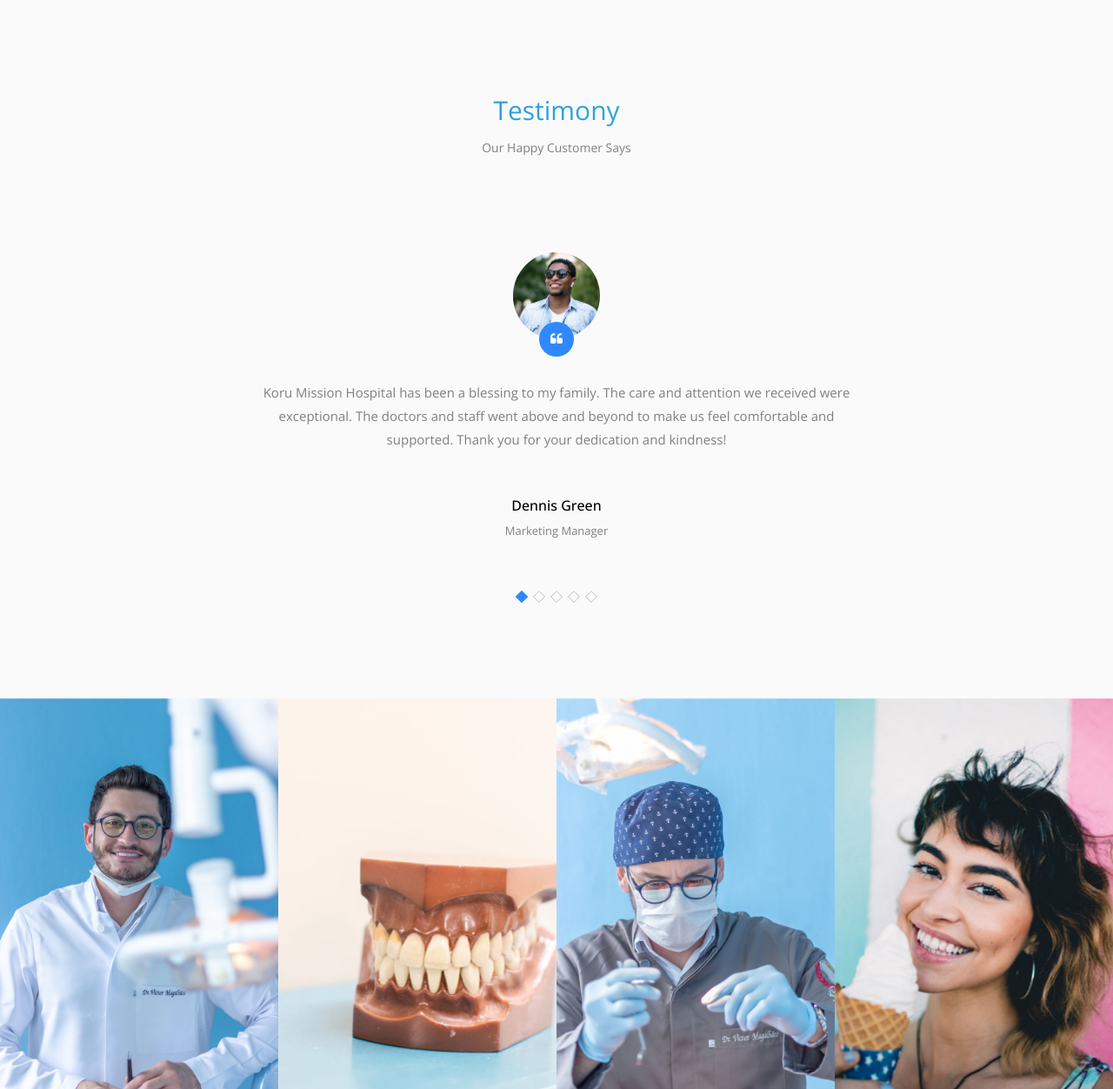
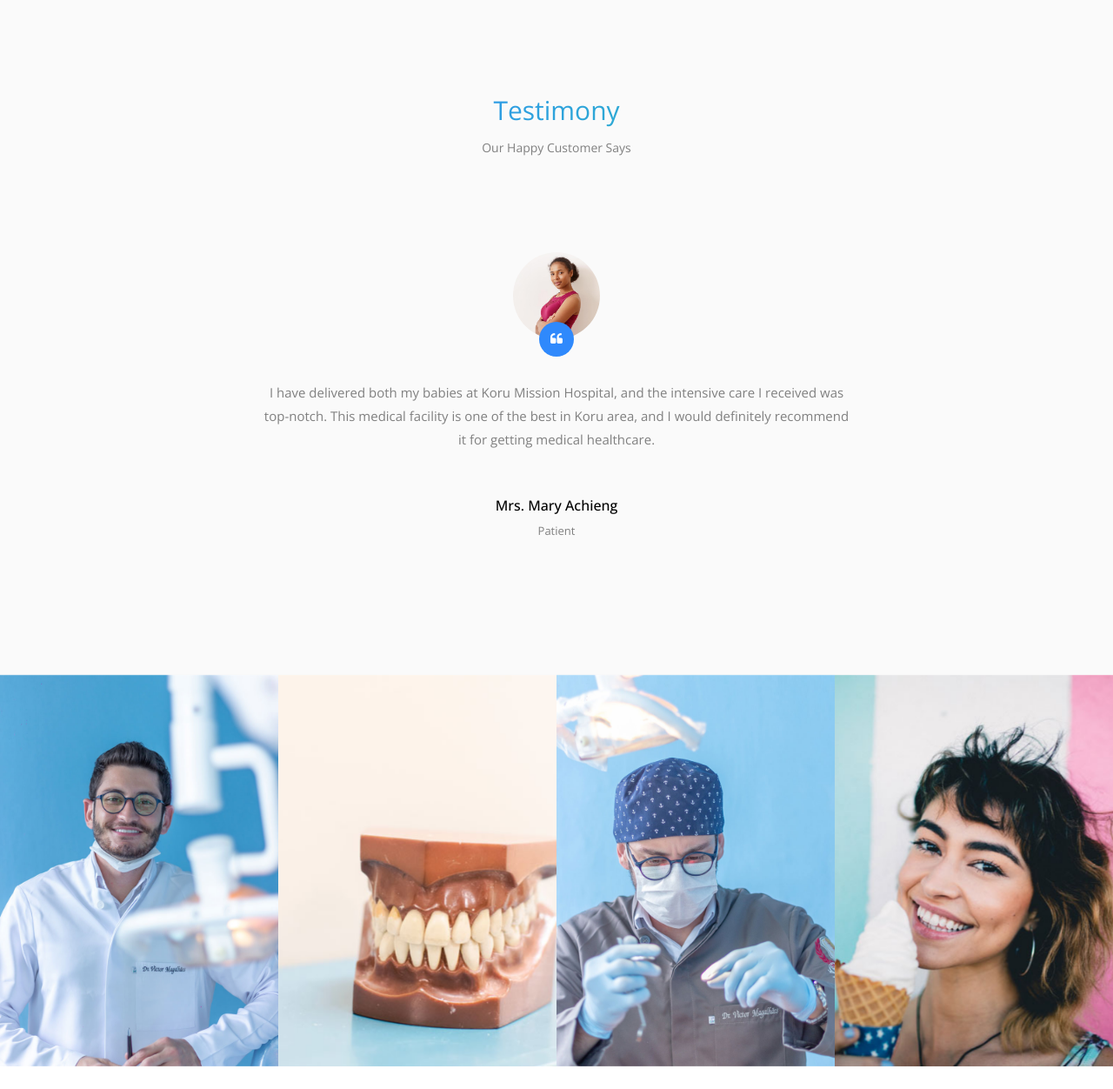
Before and after one commit to andyosyndoh/mission, a Django app: page / in a window 1280 px wide. Shown: the part 4189-5441 px from the top of the page at 87% size. Run offline with Django 5.2, Linux system fonts and the light colour scheme; data comes from the database, SQL or seed files in the repository; both versions use the stored data as it was after the commit; some libraries are stand-ins or nearby versions; some web fonts are replaced.

Commit message:
[feat]: implement testimonials model and register in the admin site

```diff
--- a/clinicapp/models.py
+++ b/clinicapp/models.py
@@ -41,3 +41,18 @@ class Subscriber(models.Model):
 
     def __str__(self):
         return self.email
+
+class Testimonial(models.Model):
+    name = models.CharField(max_length=100)
+    position = models.CharField(max_length=100)
+    content = models.TextField()
+    image = models.ImageField(upload_to='testimonials/')
+    active = models.BooleanField(default=True)
+    order = models.PositiveIntegerField(default=0)
+    created_at = models.DateTimeField(auto_now_add=True)
+
+    class Meta:
+        ordering = ['order', '-created_at']
+
+    def __str__(self):
+        return f"{self.name} - {self.position}"
--- a/clinicapp/views.py
+++ b/clinicapp/views.py
@@ -2,7 +2,7 @@ from django.shortcuts import render, redirect
 from django.core.mail import send_mail
 from django.contrib import messages
 from .forms import AppointmentForm, NewsletterForm
-from .models import TeamMember, Subscriber
+from .models import TeamMember, Subscriber, Testimonial
 from django.urls import reverse
 
 def book_appointment(request):
@@ -88,8 +88,10 @@ def confirm_subscription(request, token):
 # Create your views here.
 def home(request):
     featured_members = TeamMember.objects.filter(is_featured=True)[:4]
+    testimonials = Testimonial.objects.filter(active=True)
     context = {
         'featured_members': featured_members,
+        'testimonials': testimonials,
     }
     return render(request, 'home.html', context)
 
--- a/templates/home.html
+++ b/templates/home.html
@@ -670,12 +670,13 @@
     <div class="row justify-content-center ftco-animate">
       <div class="col-md-8">
         <div class="carousel-testimony owl-carousel ftco-owl">
+          {% for testimonial in testimonials %}
           <div class="item">
             <div class="testimony-wrap p-4 pb-5">
               <div
                 class="user-img mb-5"
                 style="
-                  background-image: url({% static 'clinicapp/images/p5.jpg' %});
+                  background-image: url({{ testimonial.image.url }});
                 "
               >
                 <span
@@ -686,112 +687,14 @@
               </div>
               <div class="text text-center">
                 <p class="mb-5">
-                  Koru Mission Hospital has been a blessing to my family. The
-                  care and attention we received were exceptional. The doctors
-                  and staff went above and beyond to make us feel comfortable
-                  and supported. Thank you for your dedication and kindness!
+                  {{ testimonial.content }}
                 </p>
-                <p class="name">Dennis Green</p>
-                <span class="position">Marketing Manager</span>
+                <p class="name">{{ testimonial.name }}</p>
+                <span class="position">{{ testimonial.position }}</span>
               </div>
             </div>
           </div>
-          <div class="item">
-            <div class="testimony-wrap p-4 pb-5">
-              <div
-                class="user-img mb-5"
-                style="
-                  background-image: url({% static 'clinicapp/images/p6.jpg' %});
-                "
-              >
-                <span
-                  class="quote d-flex align-items-center justify-content-center"
-                >
-                  <i class="icon-quote-left"></i>
-                </span>
-              </div>
-              <div class="text text-center">
-                <p class="mb-5">
-                  Far far away, behind the word mountains, far from the
-                  countries Vokalia and Consonantia, there live the blind texts.
-                </p>
-                <p class="name">Dennis Green</p>
-                <span class="position">Interface Designer</span>
-              </div>
-            </div>
-          </div>
-          <div class="item">
-            <div class="testimony-wrap p-4 pb-5">
-              <div
-                class="user-img mb-5"
-                style="
-                  background-image: url({% static 'clinicapp/images/p4.jpg' %});
-                "
-              >
-                <span
-                  class="quote d-flex align-items-center justify-content-center"
-                >
-                  <i class="icon-quote-left"></i>
-                </span>
-              </div>
-              <div class="text text-center">
-                <p class="mb-5">
-                  Far far away, behind the word mountains, far from the
-                  countries Vokalia and Consonantia, there live the blind texts.
-                </p>
-                <p class="name">Dennis Green</p>
-                <span class="position">UI Designer</span>
-              </div>
-            </div>
-          </div>
-          <div class="item">
-            <div class="testimony-wrap p-4 pb-5">
-              <div
-                class="user-img mb-5"
-                style="
-                  background-image: url({% static 'clinicapp/images/p2.jpg' %});
-                "
-              >
-                <span
-                  class="quote d-flex align-items-center justify-content-center"
-                >
-                  <i class="icon-quote-left"></i>
-                </span>
-              </div>
-              <div class="text text-center">
-                <p class="mb-5">
-                  Far far away, behind the word mountains, far from the
-                  countries Vokalia and Consonantia, there live the blind texts.
-                </p>
-                <p class="name">Dennis Green</p>
-                <span class="position">Web Developer</span>
-              </div>
-            </div>
-          </div>
-          <div class="item">
-            <div class="testimony-wrap p-4 pb-5">
-              <div
-                class="user-img mb-5"
-                style="
-                  background-image: url({% static 'clinicapp/images/p1.jpg' %});
-                "
-              >
-                <span
-                  class="quote d-flex align-items-center justify-content-center"
-                >
-                  <i class="icon-quote-left"></i>
-                </span>
-              </div>
-              <div class="text text-center">
-                <p class="mb-5">
-                  Far far away, behind the word mountains, far from the
-                  countries Vokalia and Consonantia, there live the blind texts.
-                </p>
-                <p class="name">Dennis Green</p>
-                <span class="position">System Analytics</span>
-              </div>
-            </div>
-          </div>
+          {% endfor %}
         </div>
       </div>
     </div>
```
Also changed, not shown: clinicapp/admin.py (+9 -1 lines), db.sqlite3, media/testimonials/p4.jpg (added).
